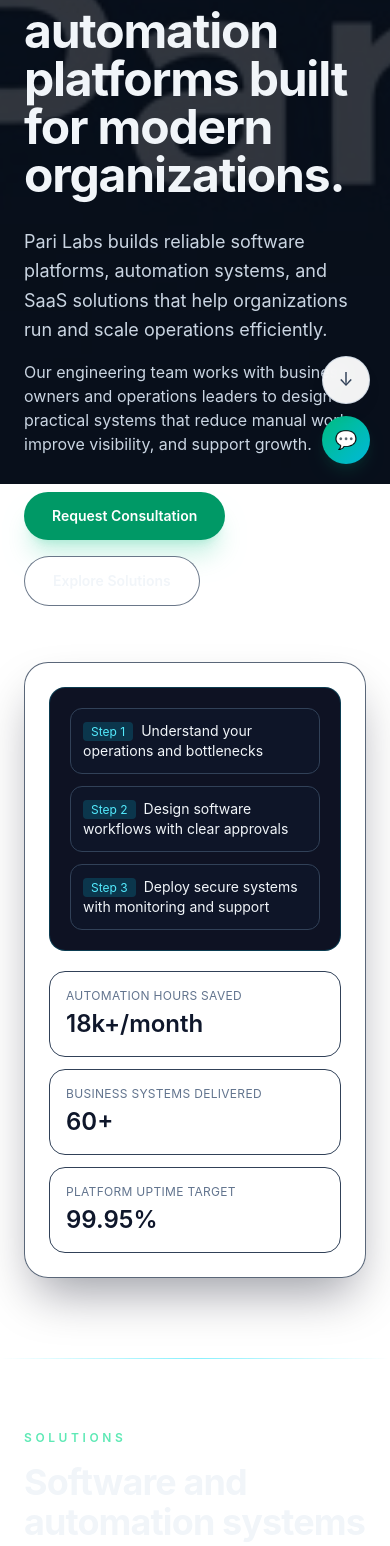
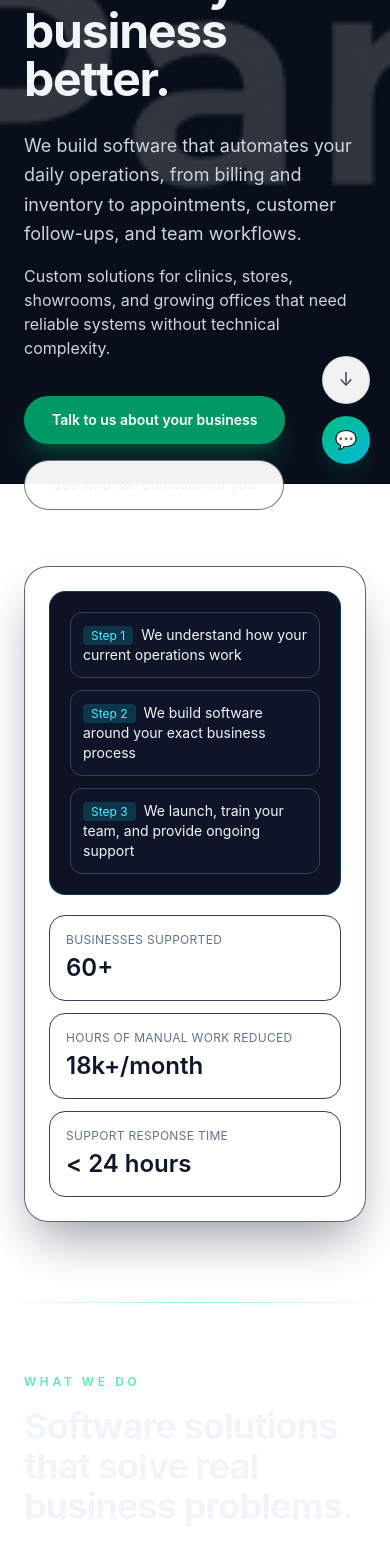
Before and after one commit to karthikeyan2752bit/kdotcom, a Next.js app: page / in a window 390 px wide. Shown: the part 360-1906 px from the top of the page. Built offline with nearby package versions, Linux system fonts and the light colour scheme.

Commit message:
Rewrite site messaging for non-technical business owners

```diff
--- a/app/layout.tsx
+++ b/app/layout.tsx
@@ -2,8 +2,8 @@
 import "./globals.css";
 
 export const metadata: Metadata = {
-  title: "Pari Labs · AI Software & Business Automation",
-  description: "Pari Labs builds reliable software platforms, automation systems, and SaaS solutions for modern organizations.",
+  title: "Pari Labs · Business Software & IT Solutions",
+  description: "Pari Labs builds business software and IT systems that automate operations, improve efficiency, and support growth.",
 };
 
 export default function RootLayout({
--- a/components/layout/site-header.tsx
+++ b/components/layout/site-header.tsx
@@ -7,10 +7,10 @@
 
 const navItems: Array<{ href: string; label: string; hasDropdown?: boolean }> = [
   { href: "#use-cases", label: "Industries" },
-  { href: "#modules", label: "Modules" },
-  { href: "#infrastructure", label: "Infra" },
-  { href: "#automation", label: "AI Automation" },
-  { href: "#process", label: "Process" },
+  { href: "#modules", label: "Expertise" },
+  { href: "#infrastructure", label: "IT Setup" },
+  { href: "#automation", label: "Automation" },
+  { href: "#process", label: "Why Us" },
   { href: "#contact", label: "Contact" },
 ];
 
@@ -112,15 +112,15 @@
             href="#contact"
             className="hidden h-10 items-center rounded-md px-3 text-sm font-medium leading-none tracking-[0.01em] text-slate-700 transition-colors hover:bg-slate-100 hover:text-slate-900 focus-visible:outline-none focus-visible:ring-2 focus-visible:ring-emerald-500/50 lg:inline-flex dark:text-slate-300 dark:hover:bg-slate-900 dark:hover:text-slate-100"
           >
-            Sign In
+            Call Us
           </a>
 
           <a
             href="#contact"
             className="inline-flex h-10 items-center rounded-xl bg-emerald-600 px-4 text-sm font-semibold leading-none tracking-[0.01em] text-white shadow-lg shadow-emerald-700/20 transition-all duration-200 hover:bg-emerald-500 focus-visible:outline-none focus-visible:ring-2 focus-visible:ring-emerald-500/60 sm:px-5"
           >
-            <span className="hidden sm:inline">Request Consultation</span>
-            <span className="sm:hidden">Consultation</span>
+            <span className="hidden sm:inline">Discuss Your Needs</span>
+            <span className="sm:hidden">Contact Us</span>
           </a>
 
           <button
--- a/components/sections/automation.tsx
+++ b/components/sections/automation.tsx
@@ -6,24 +6,24 @@
 
 const automationCards = [
   {
-    title: "Automated workflows",
-    description: "Set rules that automatically route requests, approvals, and updates between teams and systems.",
-    points: ["Trigger-based actions", "Approvals", "SLA reminders"],
+    title: "Daily workflow automation",
+    description: "Automate routine steps like approvals, updates, and notifications so work moves faster between teams.",
+    points: ["Automatic task routing", "Approval reminders", "Status updates"],
   },
   {
-    title: "Intelligent data processing",
-    description: "Use AI-assisted extraction and classification to process forms, invoices, and business records faster.",
-    points: ["Form extraction", "Data validation", "Error flags"],
+    title: "Faster data handling",
+    description: "Reduce manual data entry and keep records more accurate with smart processing for forms and business documents.",
+    points: ["Form data capture", "Data checks", "Error reduction"],
   },
   {
-    title: "Repetitive task automation",
-    description: "Reduce manual copy-paste and repetitive back-office activities with reliable automation pipelines.",
-    points: ["System sync", "Batch updates", "Task completion logs"],
+    title: "Back-office efficiency",
+    description: "Cut repetitive office work and help staff focus on customers, sales, and service quality.",
+    points: ["System-to-system updates", "Batch processing", "Activity logs"],
   },
   {
-    title: "AI-assisted analytics",
-    description: "Summarize key trends and operational signals so managers can make decisions quickly.",
-    points: ["Trend summaries", "Exception alerts", "Performance insights"],
+    title: "Business insights for owners",
+    description: "Get clear summaries and alerts so you can make decisions quickly without waiting for manual reports.",
+    points: ["Trend summaries", "Issue alerts", "Performance insights"],
   },
 ];
 
@@ -31,9 +31,9 @@
   return (
     <SectionShell
       id="automation"
-      eyebrow="AI-Powered Automation"
-      title="Practical AI features that improve daily operations."
-      description="We focus on dependable automation and measurable outcomes, not hype. Every AI feature is tied to a clear business workflow."
+      eyebrow="Business Automation"
+      title="Automation that saves time and reduces mistakes."
+      description="We focus on practical automation that improves day-to-day operations and delivers measurable business results."
     >
       <div className="grid gap-5 md:grid-cols-2">
         {automationCards.map((card, index) => (
--- a/components/sections/contact.tsx
+++ b/components/sections/contact.tsx
@@ -4,10 +4,10 @@
 import { Reveal } from "@/components/ui/reveal";
 
 const discussionTopics = [
-  "Business workflow automation opportunities",
-  "Custom SaaS platform planning",
-  "Infrastructure modernization and reliability",
-  "AI-assisted operations and reporting",
+  "What process is taking too much manual work today",
+  "Which software your team currently uses",
+  "What you want to automate first",
+  "How quickly you want to launch",
 ];
 
 export function ContactSection() {
@@ -15,8 +15,8 @@
     <SectionShell
       id="contact"
       eyebrow="Contact"
-      title="Tell us about your operations and we’ll help design the right software solution."
-      description="Share your workflow challenges, growth goals, and current tools. The Pari Labs team will recommend a practical implementation plan."
+      title="Have an idea for your business? Let’s build the right system for it."
+      description="Tell us about your business and the challenges you want to solve. We will recommend a practical software or IT setup that fits your needs."
     >
       <div className="grid gap-6 lg:grid-cols-[0.9fr_1.1fr]">
         <Reveal>
@@ -35,8 +35,8 @@
 
         <Reveal delay={0.1}>
           <div className="rounded-3xl border border-slate-200/80 bg-white/95 dark:bg-slate-900 p-7 dark:border-slate-700 ">
-            <h3 className="text-2xl font-semibold text-slate-900 dark:text-slate-100">Request consultation</h3>
-            <p className="mt-2 text-base text-slate-600 dark:text-slate-300">Tell us about your organization and goals. We&apos;ll respond with next steps and a proposed approach.</p>
+            <h3 className="text-2xl font-semibold text-slate-900 dark:text-slate-100">Discuss your business needs</h3>
+            <p className="mt-2 text-base text-slate-600 dark:text-slate-300">Share your details and goals. We&apos;ll get back to you with next steps and a clear plan.</p>
             <form
               action="https://formspree.io/f/xlgwqkok"
               method="POST"
@@ -51,7 +51,7 @@
               <Field label="Email" name="email" type="email" autoComplete="email" required maxLength={120} />
               <Field label="What would you like to improve?" name="message" as="textarea" required minLength={20} maxLength={3000} />
               <button type="submit" className="mt-2 rounded-full bg-emerald-600 px-6 py-3 text-sm font-semibold text-white transition hover:-translate-y-0.5 hover:bg-emerald-500">
-                Send inquiry
+                Discuss Your Business Needs
               </button>
             </form>
           </div>
--- a/components/sections/hero.tsx
+++ b/components/sections/hero.tsx
@@ -3,9 +3,9 @@
 import { motion, type Transition } from "framer-motion";
 
 const stats = [
-  { label: "Automation hours saved", value: "18k+/month" },
-  { label: "Business systems delivered", value: "60+" },
-  { label: "Platform uptime target", value: "99.95%" },
+  { label: "Businesses supported", value: "60+" },
+  { label: "Hours of manual work reduced", value: "18k+/month" },
+  { label: "Support response time", value: "< 24 hours" },
 ];
 
 const spring: Transition = { type: "spring", stiffness: 90, damping: 18 };
@@ -15,23 +15,23 @@
     <section id="hero" className="relative mx-auto grid min-h-screen max-w-7xl snap-start scroll-mt-24 items-center gap-14 px-6 pb-20 pt-20 lg:grid-cols-[1.05fr_0.95fr] lg:px-10 lg:pt-28">
       <motion.div initial={{ opacity: 0, y: 20 }} animate={{ opacity: 1, y: 0 }} transition={{ duration: 0.55 }}>
         <span className="inline-flex rounded-full border border-emerald-600/25 bg-emerald-600/10 px-4 py-1.5 text-xs font-semibold uppercase tracking-[0.2em] text-emerald-300">
-          SaaS Platforms • Backend Systems • Automation
+          Business Software • Automation • Office IT Setup
         </span>
         <h1 className="mt-7 text-5xl font-bold tracking-tight text-slate-100 sm:text-6xl lg:text-7xl">
-          AI-powered business software and automation platforms built for modern organizations.
+          Software and IT systems that run your business better.
         </h1>
         <p className="mt-7 max-w-2xl text-lg leading-relaxed text-slate-300 sm:text-xl">
-          Pari Labs builds reliable software platforms, automation systems, and SaaS solutions that help organizations run and scale operations efficiently.
+          We build software that automates your daily operations, from billing and inventory to appointments, customer follow-ups, and team workflows.
         </p>
         <p className="mt-4 max-w-2xl text-base text-slate-300">
-          Our engineering team works with business owners and operations leaders to design practical systems that reduce manual work, improve visibility, and support growth.
+          Custom solutions for clinics, stores, showrooms, and growing offices that need reliable systems without technical complexity.
         </p>
         <div className="mt-9 flex flex-wrap gap-4">
           <a href="#contact" className="rounded-full bg-emerald-600 px-7 py-3.5 text-sm font-semibold text-white shadow-xl shadow-emerald-500/20 transition hover:-translate-y-0.5">
-            Request Consultation
+            Talk to us about your business
           </a>
           <a href="#solutions" className="rounded-full border border-slate-600/80 bg-white/95 dark:bg-slate-900 px-7 py-3.5 text-sm font-semibold text-slate-100 transition hover:border-cyan-400 hover:text-cyan-200">
-            Explore Solutions
+            See what we can build for you
           </a>
         </div>
       </motion.div>
@@ -44,9 +44,9 @@
       >
         <div className="grid gap-3 rounded-2xl border border-cyan-500/25 bg-slate-950/95 p-5 text-slate-100">
           {[
-            "Understand your operations and bottlenecks",
-            "Design software workflows with clear approvals",
-            "Deploy secure systems with monitoring and support",
+            "We understand how your current operations work",
+            "We build software around your exact business process",
+            "We launch, train your team, and provide ongoing support",
           ].map((step, index) => (
             <motion.div
               key={step}
--- a/components/sections/infrastructure.tsx
+++ b/components/sections/infrastructure.tsx
@@ -6,24 +6,24 @@
 
 const infrastructurePillars = [
   {
-    title: "Cloud servers",
-    text: "We provision dependable cloud environments sized for your current workload and future growth.",
-    chips: ["AWS / Azure / GCP", "Managed services", "Cost-aware setup"],
+    title: "Office server setup",
+    text: "We set up reliable servers and business systems so your team can work without slowdowns or frequent downtime.",
+    chips: ["Right-sized setup", "Stable performance", "Future-ready"],
   },
   {
-    title: "Secure deployments",
-    text: "We implement release controls, environment separation, and access policies to reduce operational risk.",
-    chips: ["CI/CD", "Access controls", "Rollback safety"],
+    title: "Secure business access",
+    text: "We protect important business data and ensure only authorized team members can access the right information.",
+    chips: ["User permissions", "Safe login", "Risk reduction"],
   },
   {
-    title: "Monitoring and backups",
-    text: "We set up proactive alerts and backup strategies so issues are identified early and recovery is fast.",
-    chips: ["Alerts", "Audit logs", "Recovery plans"],
+    title: "Backups and recovery",
+    text: "Your business data is backed up regularly so you can recover quickly if something goes wrong.",
+    chips: ["Regular backups", "Recovery planning", "Business continuity"],
   },
   {
-    title: "Scalable architecture",
-    text: "We design systems that can handle increasing users, transactions, and integrations without disruption.",
-    chips: ["Load handling", "Service scaling", "Data reliability"],
+    title: "Ongoing system health",
+    text: "We monitor system performance and fix issues early so your software stays dependable as your business grows.",
+    chips: ["Early alerts", "Performance checks", "Support"],
   },
 ];
 
@@ -31,9 +31,9 @@
   return (
     <SectionShell
       id="infrastructure"
-      eyebrow="Infrastructure & Server Setup"
-      title="Reliable technical foundations for business-critical software."
-      description="Pari Labs helps organizations run software on secure, observable, and scalable infrastructure with business continuity in mind."
+      eyebrow="Infrastructure & IT Setup"
+      title="Reliable systems behind your daily business operations."
+      description="We make sure your software runs on dependable, secure, and well-managed infrastructure that supports business growth."
       align="center"
       entry="left"
     >
--- a/components/sections/projects.tsx
+++ b/components/sections/projects.tsx
@@ -6,44 +6,29 @@
 
 const useCases = [
   {
-    industry: "Healthcare & Hospitals",
-    items: [
-      "Patient record workflows with role-based access",
-      "Appointment booking from website or WhatsApp",
-      "Automated reminders for visits and follow-ups",
-      "Digital billing, claims, and report generation",
-      "Doctor and staff scheduling visibility",
-    ],
+    industry: "Clinics and Hospitals",
+    description: "Reduce front-desk pressure and improve patient service with organized appointment, billing, and record systems.",
+    items: ["Appointment booking and reminders", "Faster billing and payment tracking", "Patient records and visit history in one place"],
   },
   {
-    industry: "Small Businesses",
-    items: [
-      "Simple sales and billing management",
-      "Automated stock and reorder notifications",
-      "Owner-friendly reports for daily decisions",
-      "Integrated customer follow-up messages",
-      "Task tracking across small teams",
-    ],
+    industry: "Laundry Businesses",
+    description: "Track every order from pickup to delivery, reduce missed items, and keep customers informed automatically.",
+    items: ["Order tracking by stage", "Auto billing and invoice generation", "Customer updates and repeat order history"],
   },
   {
-    industry: "Retail Shops",
-    items: [
-      "Point-of-sale and inventory sync",
-      "Centralized product and pricing controls",
-      "Automated purchase and supplier workflows",
-      "Promotions and customer loyalty tracking",
-      "Multi-branch reporting dashboards",
-    ],
+    industry: "Retail Shops and Supermarkets",
+    description: "Keep stock accurate, speed up billing, and get a daily view of what is selling and what needs restocking.",
+    items: ["Billing connected to inventory", "Low-stock alerts and purchase planning", "Simple sales and profit reports"],
   },
   {
-    industry: "Service Businesses & Professional Offices",
-    items: [
-      "Lead capture and client onboarding automation",
-      "Appointment and service delivery scheduling",
-      "Invoice automation and payment tracking",
-      "Client document collection and approvals",
-      "Operational dashboards for managers",
-    ],
+    industry: "Car and Bike Showrooms",
+    description: "Manage leads, bookings, test drives, deliveries, and follow-ups without losing customer details.",
+    items: ["Lead tracking and follow-up reminders", "Booking and delivery workflow", "Sales team performance dashboards"],
+  },
+  {
+    industry: "Growing Offices (20–100 Employees)",
+    description: "Create smoother internal operations with better process visibility, approvals, and reporting.",
+    items: ["Employee request and approval systems", "Task and workflow tracking", "Management dashboards for operations"],
   },
 ];
 
@@ -51,9 +36,9 @@
   return (
     <SectionShell
       id="use-cases"
-      eyebrow="Industry Use Cases"
-      title="Built around real business scenarios, not generic templates."
-      description="We tailor each software platform to the way your team already operates, then improve speed, control, and visibility."
+      eyebrow="Industries We Help"
+      title="Built for real businesses, not just tech teams."
+      description="We design each solution around your daily business operations so your team can work faster with fewer errors."
       align="center"
       entry="right"
     >
@@ -66,6 +51,7 @@
               className="h-full rounded-3xl border border-slate-200/70 bg-white/95 dark:bg-slate-900 p-7 dark:border-slate-700 "
             >
               <h3 className="text-xl font-semibold text-slate-900 dark:text-slate-100">{useCase.industry}</h3>
+              <p className="mt-3 text-sm leading-relaxed text-slate-600 dark:text-slate-300">{useCase.description}</p>
               <ul className="mt-4 space-y-2 text-sm leading-relaxed text-slate-600 dark:text-slate-300">
                 {useCase.items.map((item) => (
                   <li key={item} className="flex gap-2">
--- a/components/sections/services.tsx
+++ b/components/sections/services.tsx
@@ -6,24 +6,25 @@
 
 const solutions = [
   {
-    title: "Business Automation Platforms",
-    description: "We design platforms that automate repetitive operational tasks, approvals, and handoffs so your team can focus on high-value work.",
+    title: "Business Software",
+    description:
+      "We build day-to-day software that helps owners and staff manage sales, stock, customers, and reporting in one place. Your team gets a clear system instead of scattered spreadsheets and manual updates.",
+    points: ["Inventory management systems", "Billing software connected with stock", "CRM and business dashboards"],
+    icon: "💼",
+  },
+  {
+    title: "Business Automation",
+    description:
+      "We automate repetitive work so your team can serve customers faster and make fewer mistakes. Every workflow is designed around how your business already operates.",
+    points: ["Clinic appointment and follow-up automation", "Laundry pickup-to-delivery workflow tracking", "Retail and showroom process automation"],
     icon: "⚙️",
   },
   {
-    title: "Custom SaaS Applications",
-    description: "We build secure web applications tailored to your business model, with clean dashboards for teams, managers, and customers.",
-    icon: "🧩",
-  },
-  {
-    title: "Infrastructure & Server Setup",
-    description: "We set up cloud infrastructure, secure deployments, and monitoring so your software remains stable and dependable.",
-    icon: "☁️",
-  },
-  {
-    title: "AI-Assisted Workflow Systems",
-    description: "We apply AI to data-heavy and repetitive workflows such as form handling, document review, and reporting support.",
-    icon: "🤖",
+    title: "Infrastructure & IT Setup",
+    description:
+      "We set up reliable office systems so your software runs smoothly every day. You get secure access, dependable backups, and practical support for your team.",
+    points: ["Office server setup and configuration", "Secure systems for business data", "Internal employee tools and access setup"],
+    icon: "🛡️",
   },
 ];
 
@@ -31,11 +32,11 @@
   return (
     <SectionShell
       id="solutions"
-      eyebrow="Solutions"
-      title="Software and automation systems designed for business operations."
-      description="Pari Labs helps organizations modernize workflows with practical software that is easy for teams to adopt and scale."
+      eyebrow="What We Do"
+      title="Software solutions that solve real business problems."
+      description="From inventory and billing to appointments and reporting, we build systems that make daily operations simpler, faster, and easier to manage."
     >
-      <div className="grid gap-5 md:grid-cols-2">
+      <div className="grid gap-5 md:grid-cols-3">
         {solutions.map((item, index) => (
           <Reveal key={item.title} delay={index * 0.08} y={20}>
             <motion.article
@@ -48,6 +49,14 @@
               </div>
               <h3 className="mt-4 text-2xl font-semibold text-slate-900 dark:text-slate-100">{item.title}</h3>
               <p className="mt-3 text-base leading-relaxed text-slate-600 dark:text-slate-300">{item.description}</p>
+              <ul className="mt-4 space-y-2 text-sm leading-relaxed text-slate-600 dark:text-slate-300">
+                {item.points.map((point) => (
+                  <li key={point} className="flex gap-2">
+                    <span className="mt-2 inline-block h-1.5 w-1.5 rounded-full bg-emerald-500" />
+                    <span>{point}</span>
+                  </li>
+                ))}
+              </ul>
             </motion.article>
           </Reveal>
         ))}
--- a/components/ui/floating-actions.tsx
+++ b/components/ui/floating-actions.tsx
@@ -52,7 +52,7 @@
           >
             <p className="text-sm font-semibold text-slate-900 dark:text-slate-100">Pari Labs Assistant</p>
             <p className="mt-2 text-sm leading-relaxed text-slate-600 dark:text-slate-300">
-              Hello, this is the Pari Labs assistant. Ask about automation, software solutions, or infrastructure.
+              Hello, this is the Pari Labs assistant. Ask how we can automate your business operations and set up reliable systems.
             </p>
             <div className="mt-3 rounded-xl border border-slate-200 bg-slate-50 p-2 text-xs text-slate-500 dark:border-slate-700 dark:bg-slate-950 dark:text-slate-400">
               Chat backend integration coming soon.
```
Also changed, not shown: components/sections/about.tsx (+21 -17 lines), components/sections/modules.tsx (+9 -9 lines).
